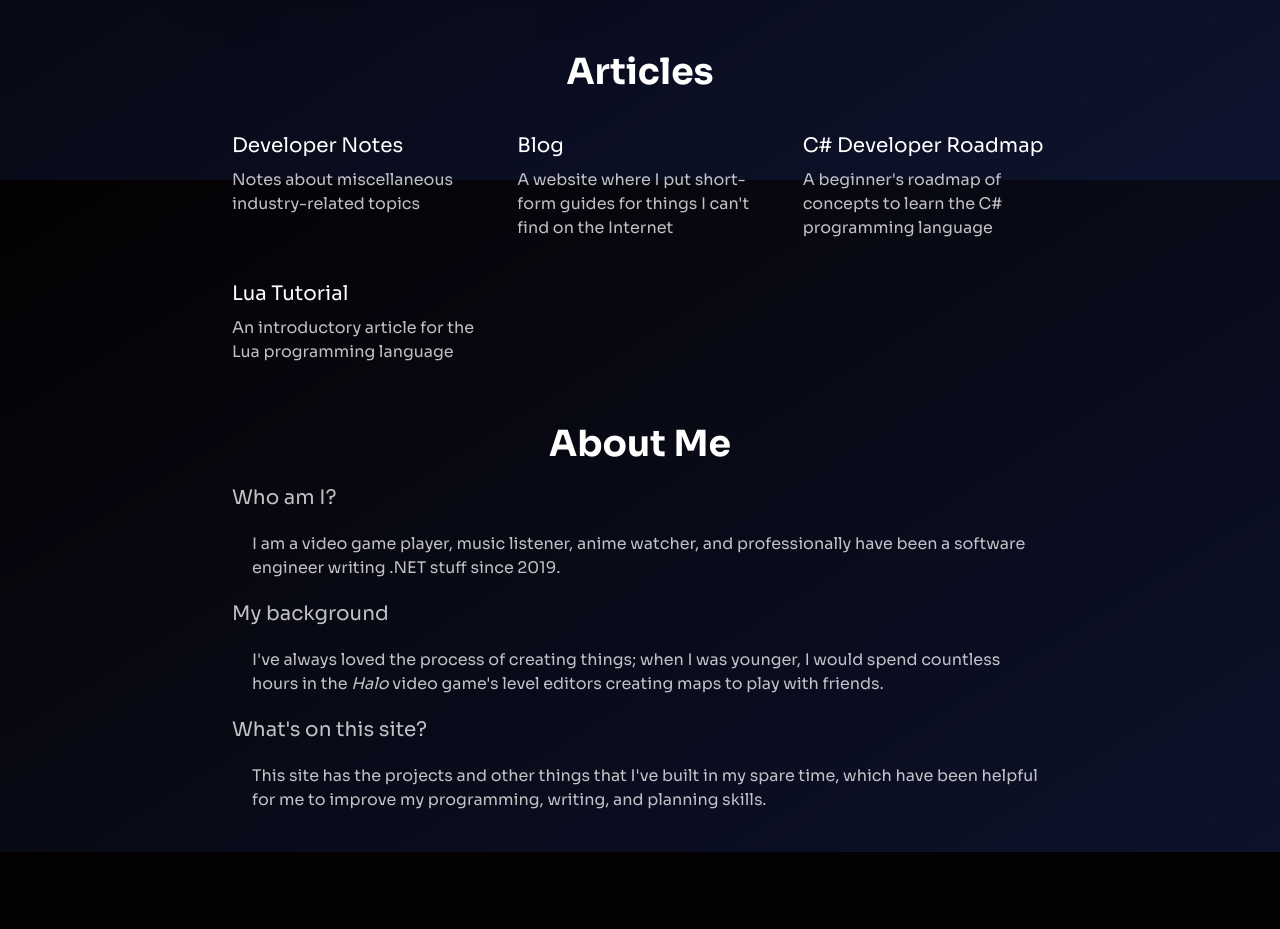
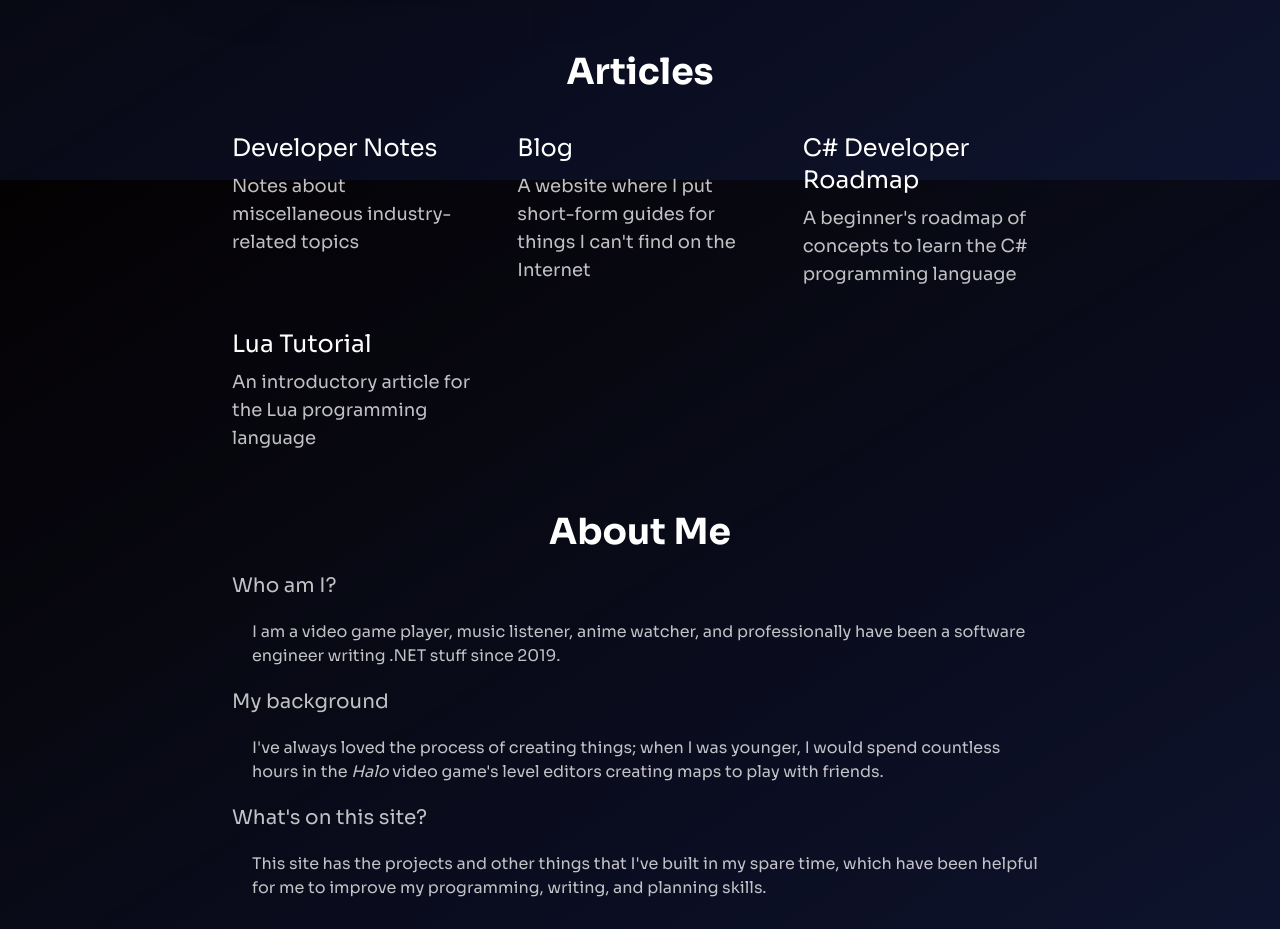
Before and after one commit to gridlocdev/gridloc.dev, a SvelteKit app: page / in a window 1280 px wide. Shown: the part 3020-3949 px from the top of the page. Before the commit the page ends 3872 px from the top, so only its background shows below. Built offline with nearby package versions, Linux system fonts and the light colour scheme.

Commit message:
Updated text size and layout

```diff
--- a/src/routes/ArticleListItem.svelte
+++ b/src/routes/ArticleListItem.svelte
@@ -6,9 +6,9 @@
 
 <article class="group transition hover:scale-105 hover:cursor-pointer">
 	<a href={website} target="_blank">
-		<h2 class="text-xl transition group-hover:text-primary">
+		<h2 class="text-xl md:text-2xl transition group-hover:text-primary">
 			{title}
 		</h2>
-		<p class="pt-2 text-base opacity-75">{description}</p>
+		<p class="pt-2 text-base md:text-lg opacity-75">{description}</p>
 	</a>
 </article>
--- a/src/routes/ProjectList.svelte
+++ b/src/routes/ProjectList.svelte
@@ -5,7 +5,7 @@
 </script>
 
 <h2 id="projects" class="mt-10 p-10 text-center text-3xl font-bold">Projects</h2>
-<div class="grid gap-y-10 md:grid-cols-1 md:gap-5 lg:grid-cols-2 lg:gap-10">
+<div class="grid gap-y-10 grid-cols-1 md:grid-cols-2 md:gap-5 lg:gap-10">
 	<ProjectListItem
 		title="Username Generator"
 		description="A set of applications for creating randomly-generated usernames"
```
